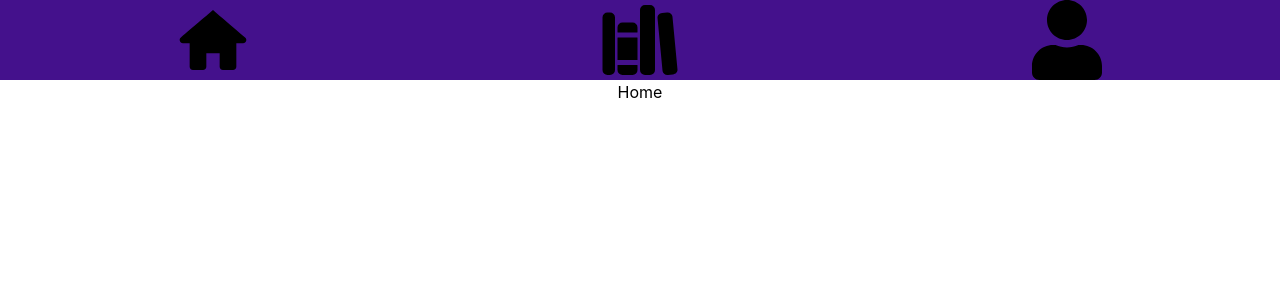
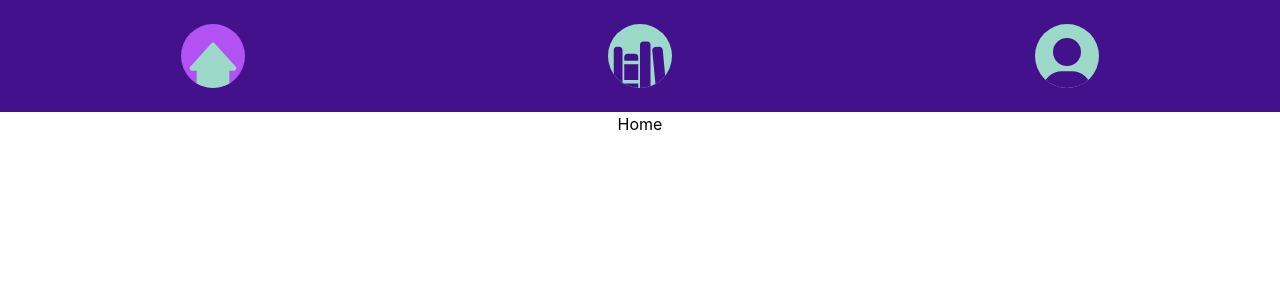
Before and after one commit to seasharpu/gamemoviedbfrontend, a React (Create React App) app: page / in a window 1280 px wide. Shown: the top 300 px of the page. Built offline with nearby package versions, Linux system fonts and the light colour scheme; the HTML template or start-up script is replaced by a standard one.

Commit message:
styling on switch location

```diff
--- a/src/components/molecules/Navbar.jsx
+++ b/src/components/molecules/Navbar.jsx
@@ -1,24 +1,53 @@
-import { Outlet, Link } from "react-router-dom";
-import { TiHome } from "react-icons/ti";
+import { Outlet, Link, useLocation } from "react-router-dom";
+import { BiSolidHomeAlt2 } from "react-icons/bi";
 import { IoLibrary } from "react-icons/io5";
-import { FaUser } from "react-icons/fa";
+import { FaUser } from "react-icons/fa6";
+import { useEffect, useState } from "react";
 
 const NavBar = () => {
-  const styling = `w-20 h-20`
+  const [isActive, setIsActive] = useState("/")
+
+  //svg containers
+  const con_base_styling = "w-16 h-16 flex justify-center items-end rounded-full relative overflow-hidden text-clip transition-all"
+  const con_non_active_styling = "bg-green"
+  const con_active_styling = "bg-main-purple"
+
+  //svgs
+  const base_styling = "w-14 h-14 absolute -bottom-1.5 z-10 transition-all"
+  const non_active_styling = `text-blue-purple`
+  const active_styling = 'text-green'
+
+
+  const change_nav = (location) => {
+    setIsActive(location)
+    console.log(location);
+  }
+
+  useEffect(() => {
+
+  }, [isActive])
+
   return (
     <>
       <nav>
-        <ul  className="flex col justify-around bg-blue-purple">
-          <li>
-            <Link to="/"><TiHome className={styling} /></Link>
-          </li>
-          <li>
-          <Link to="/franchise"><IoLibrary className={styling} /></Link>
+        <ul className="flex col justify-around bg-blue-purple h-28 items-center">
+          <Link to="/" >
+            <li className={`${con_base_styling} ${isActive === "/" ? con_active_styling : con_non_active_styling}`} onClick={() => { change_nav("/") }}>
+              <BiSolidHomeAlt2 className={`${base_styling} ${isActive === "/" ? active_styling : non_active_styling}`} />
+            </li>
+          </Link>
 
-          </li>
-          <li>
-          <Link to="/user"> <FaUser className={styling} /></Link>
-          </li>
+          <Link to="/franchise">
+            <li className={`${con_base_styling} ${isActive === "/franchise" ? con_active_styling : con_non_active_styling}`} onClick={() => { change_nav("/franchise") }} >
+              <IoLibrary className={`${base_styling} ${isActive === "/franchise" ? active_styling : non_active_styling}`} />
+            </li>
+          </Link>
+
+          <Link to="/user">
+            <li className={`${con_base_styling} ${isActive === "/user" ? con_active_styling : con_non_active_styling}`}>
+              <FaUser className={`${base_styling} ${isActive === "/user" ? active_styling : non_active_styling}`} onClick={() => { change_nav("/user") }} />
+            </li>
+          </Link>
         </ul>
       </nav>
       <Outlet />
```
